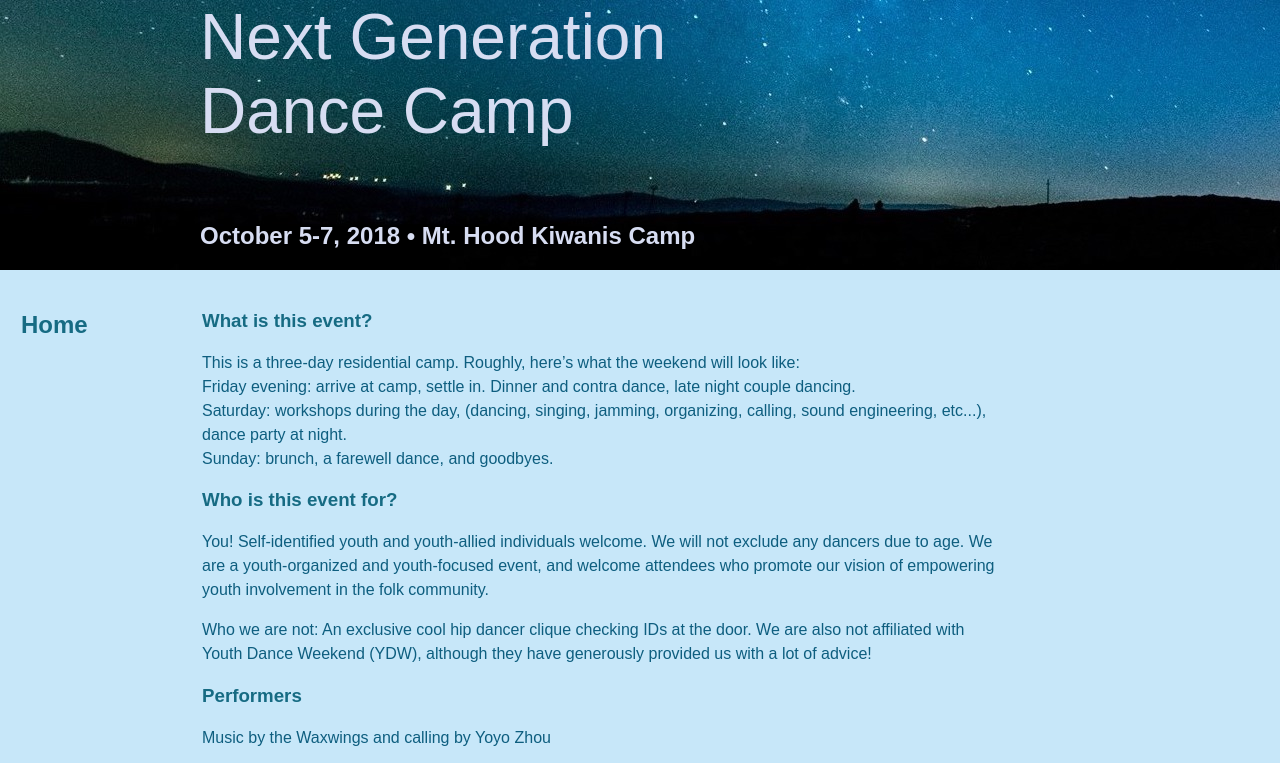
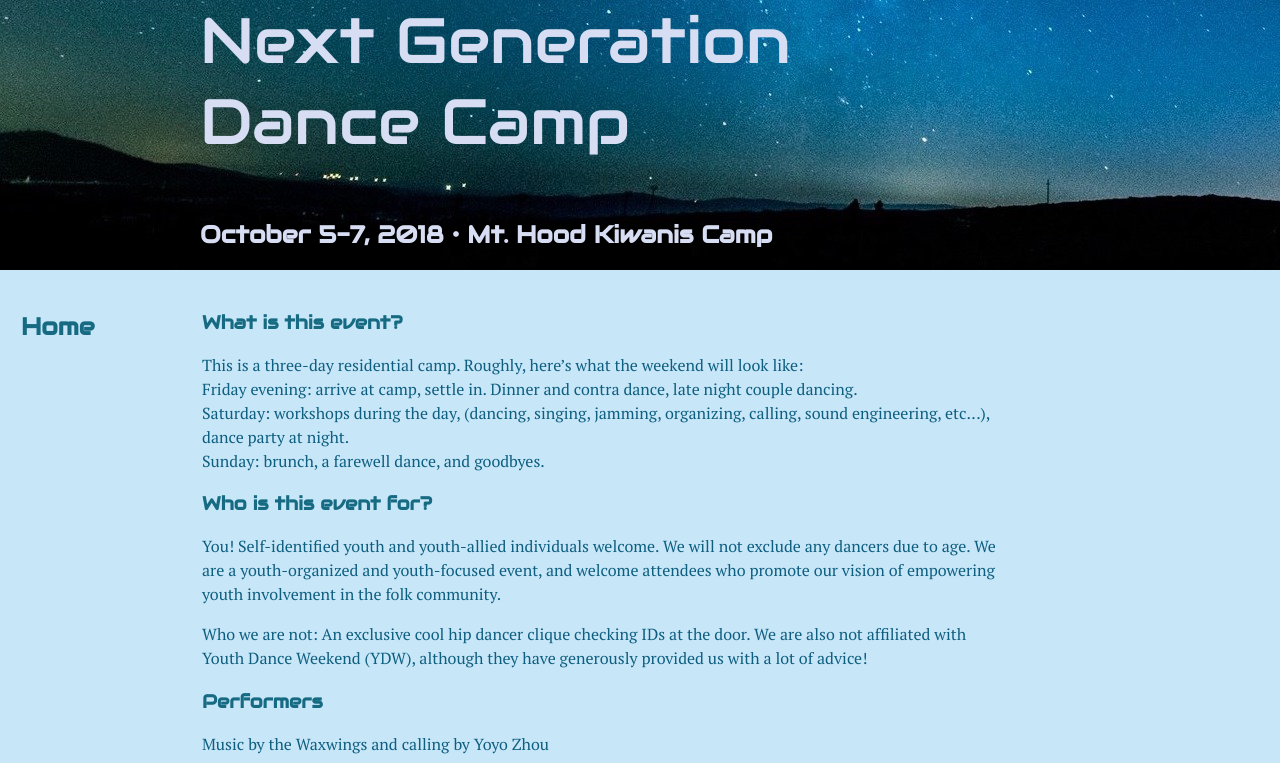
Before and after one commit to nextgendancecamp/nextgendancecamp.github.io, a plain HTML site: page index.html in a window 1280 px wide. Shown: the top 763 px of the page. Drawn offline with Linux system fonts and the light colour scheme.

Commit message:
Use a futuristic, star-trek font for headers

```diff
--- a/index.html
+++ b/index.html
@@ -1,6 +1,7 @@
 <head>
     <title>Next Generation Dance Camp</title>
     <link rel="stylesheet" type="text/css" href="nextgendancecamp.css">
+    <link href="https://fonts.googleapis.com/css?family=Audiowide|PT+Serif" rel="stylesheet">
     <meta charset="UTF-8">
 </head>
 <body>
--- a/nextgendancecamp.css
+++ b/nextgendancecamp.css
@@ -5,10 +5,12 @@
     --section-header-color: #166B83;
     --main-text-color: #0E5E7F;
     --sidebar-link-color: #166B83;
+
+    --header-font: 'Audiowide', sans-serif;
+    --body-font: 'PT Serif', serif;
 }
 
 body {
-  font-family: Sans-Serif;
   background-color: var(--main-background-color);
   margin: 0px;
 }
@@ -27,6 +29,7 @@ div.header-inner{
 }
 
 h1.header{
+    font-family: var(--header-font);
     font-size: 48pt;
     font-weight: normal;
     color: var(--header-text-color);
@@ -37,6 +40,7 @@ h1.header{
     bottom: 0px;
     left: 200px;
     color: var(--subheader-text-color);
+    font-family: var(--header-font);
 }
 
 div.wrapper{
@@ -48,11 +52,13 @@ div.wrapper{
 
 h3 {
     color: var(--section-header-color);
+    font-family: var(--header-font);
 }
 
 p{
     line-height: 1.5;
     color: var(--main-text-color);
+    font-family: var(--body-font);
 }
 
 table.wrapper{
@@ -77,6 +83,7 @@ div.sidebar{
 .link-text{
     text-decoration: none;
     color: var(--sidebar-link-color);
+    font-family: var(--header-font);
 }
 
 .divider{
```
